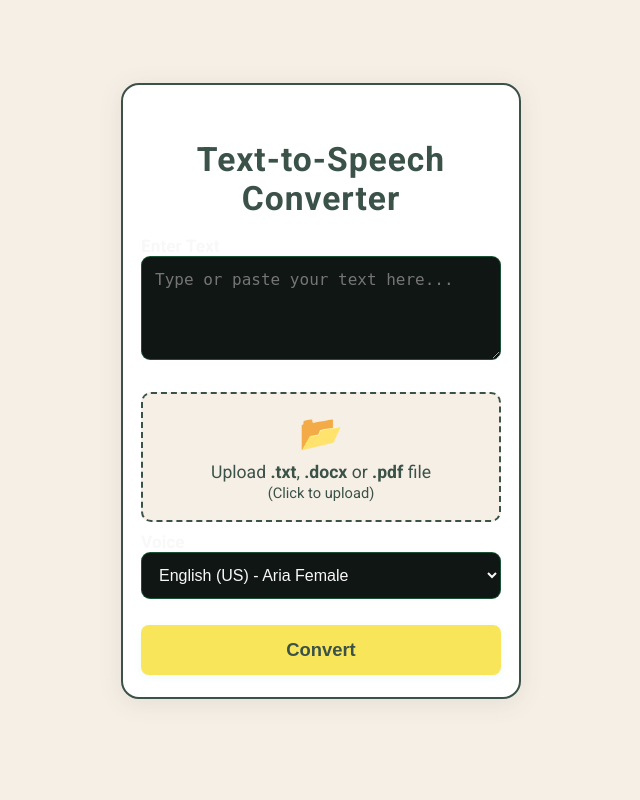
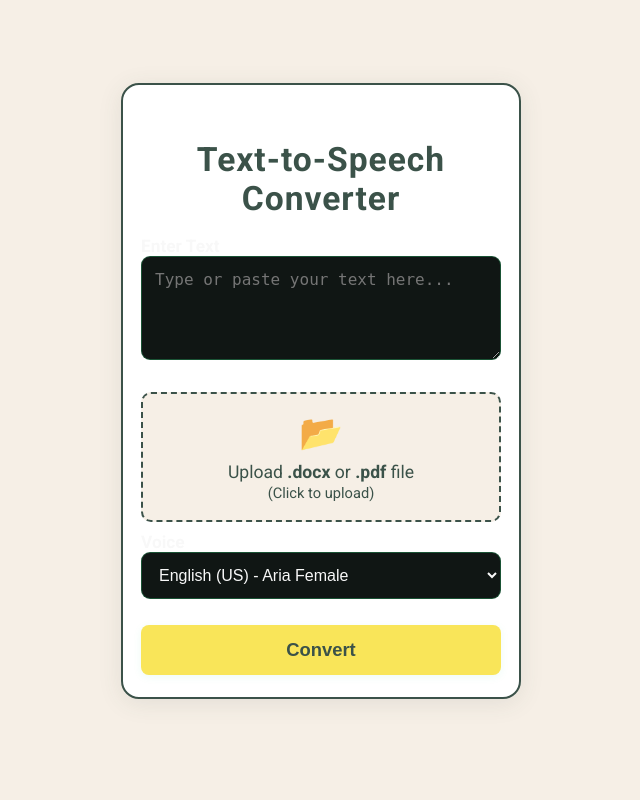
Before and after one commit to Maimuna-Bature/Online-TTS_SYSTEM, a Flask app: page / in a window 1280 px wide. Shown: the whole page, without its empty margins (319-959 px from the left). Run offline with Flask 3, Linux system fonts and the light colour scheme.

Commit message:
Removed .txt file extension and library

```diff
--- a/app.py
+++ b/app.py
@@ -57,16 +57,13 @@ def index():
         # Handle file upload
         if uploaded_file and uploaded_file.filename != '':
             file_extension = os.path.splitext(uploaded_file.filename)[1].lower()
-            if file_extension not in ['.txt', '.docx', '.pdf']:
-                error_message = "Unsupported file type. Please upload a .txt, .docx, or .pdf file."
+            if file_extension not in ['.docx', '.pdf']:
+                error_message = "Unsupported file type. Please upload a .docx or .pdf file."
             else:
                 temp_upload_path = os.path.join(mAUDIO_UPLOAD_TEMP_DIR, uploaded_file.filename)
                 uploaded_file.save(temp_upload_path)
                 try:
-                    if file_extension == '.txt':
-                        with open(temp_upload_path, 'r', encoding='utf-8') as f:
-                            processed_text = f.read()
-                    elif file_extension == '.docx':
+                    if file_extension == '.docx':
                         import docx
                         doc = docx.Document(temp_upload_path)
                         processed_text = '\n'.join([p.text for p in doc.paragraphs])
--- a/templates/index.html
+++ b/templates/index.html
@@ -18,10 +18,10 @@
                     <label for="file" class="upload-label" id="upload-label">
                         <span class="upload-icon">&#128194;</span>
                         <span id="upload-text">
-                            Upload <b>.txt</b>, <b>.docx</b> or <b>.pdf</b> file<br>
+                            Upload <b>.docx</b> or <b>.pdf</b> file<br>
                             <small>(Click to upload)</small>
                         </span>
-                        <input type="file" id="file" name="file" accept=".txt,.docx,.pdf" hidden>
+                        <input type="file" id="file" name="file" accept=".docx,.pdf" hidden>
                     </label>
                 </div>
                 <label class="tts-label" for="voice">Voice</label>
```
